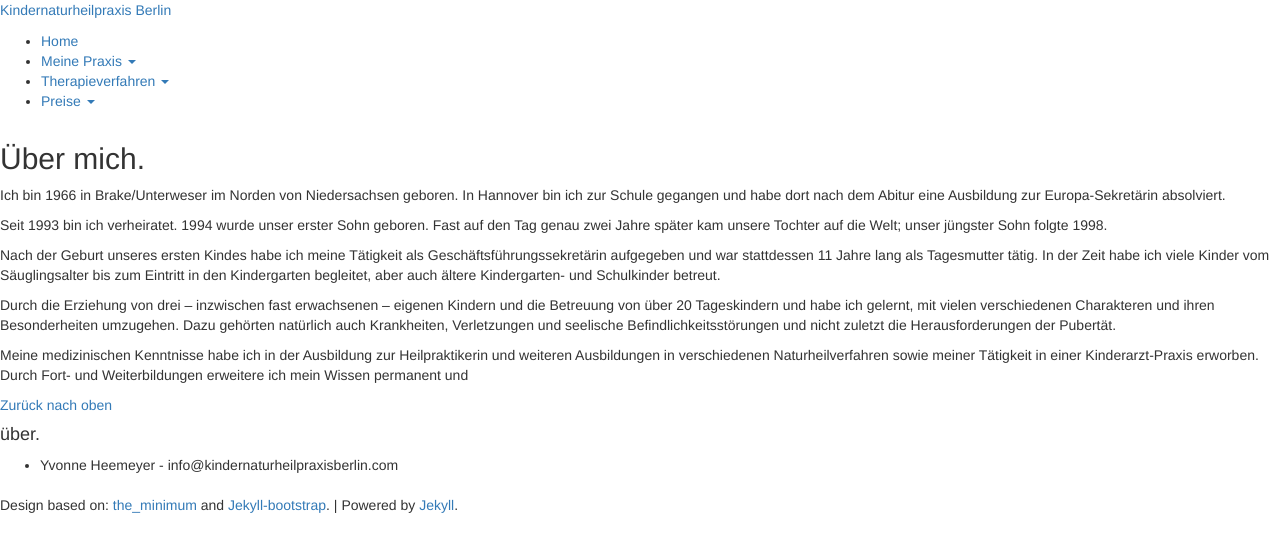
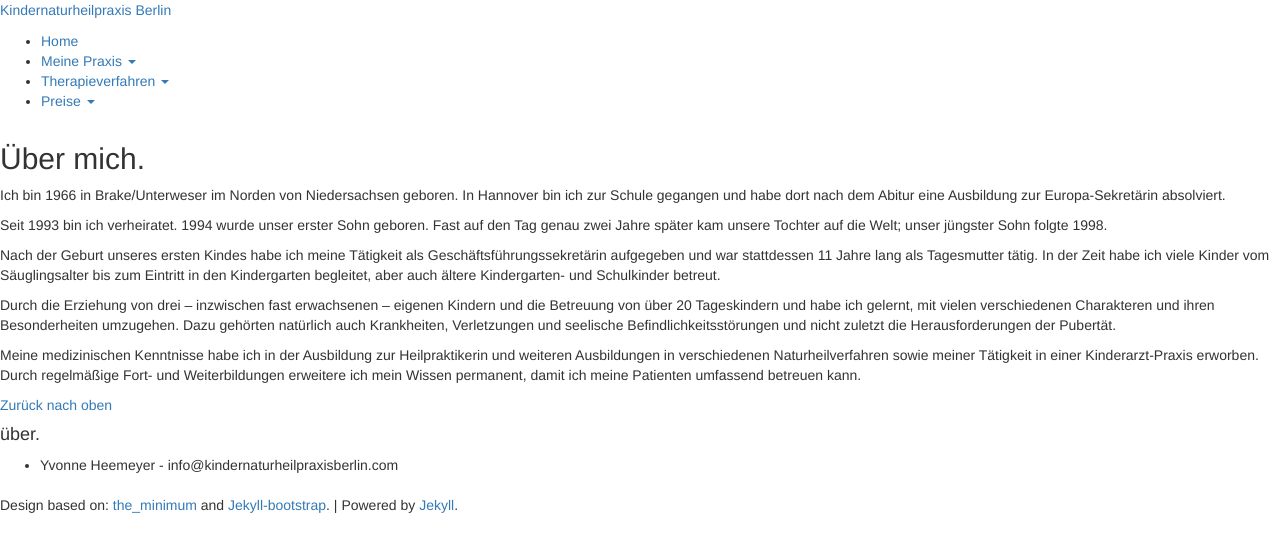
Before and after one commit to heilpraktiker/heilpraktiker.github.io, a Jekyll site: the page built from meine-praxis/ich/index.md, in a window 1280 px wide. Shown: the top 552 px of the page. Built offline with Jekyll 4.4.1, drawn with Linux system fonts in a browser that asks for light colours; nearby versions of some CDN libraries; comment, search, counter and statistics services are not loaded.

Commit message:
Updated index.md

```diff
--- a/meine-praxis/ich/index.md
+++ b/meine-praxis/ich/index.md
@@ -17,4 +17,4 @@ Nach der Geburt unseres ersten Kindes habe ich meine Tätigkeit als Geschäftsf
 
 Durch die Erziehung von drei – inzwischen fast erwachsenen – eigenen Kindern und die Betreuung von über 20 Tageskindern  und  habe ich gelernt, mit vielen verschiedenen Charakteren und ihren Besonderheiten umzugehen. Dazu gehörten natürlich auch Krankheiten, Verletzungen und  seelische Befindlichkeitsstörungen und nicht zuletzt die Herausforderungen der Pubertät.
 
-Meine medizinischen Kenntnisse habe ich in der Ausbildung zur Heilpraktikerin und weiteren Ausbildungen in verschiedenen Naturheilverfahren sowie meiner Tätigkeit in einer Kinderarzt-Praxis erworben. Durch Fort- und Weiterbildungen erweitere ich mein Wissen permanent und
+Meine medizinischen Kenntnisse habe ich in der Ausbildung zur Heilpraktikerin und weiteren Ausbildungen in verschiedenen Naturheilverfahren sowie meiner Tätigkeit in einer Kinderarzt-Praxis erworben. Durch regelmäßige Fort- und Weiterbildungen erweitere ich mein Wissen permanent, damit ich meine Patienten umfassend betreuen kann.
```
